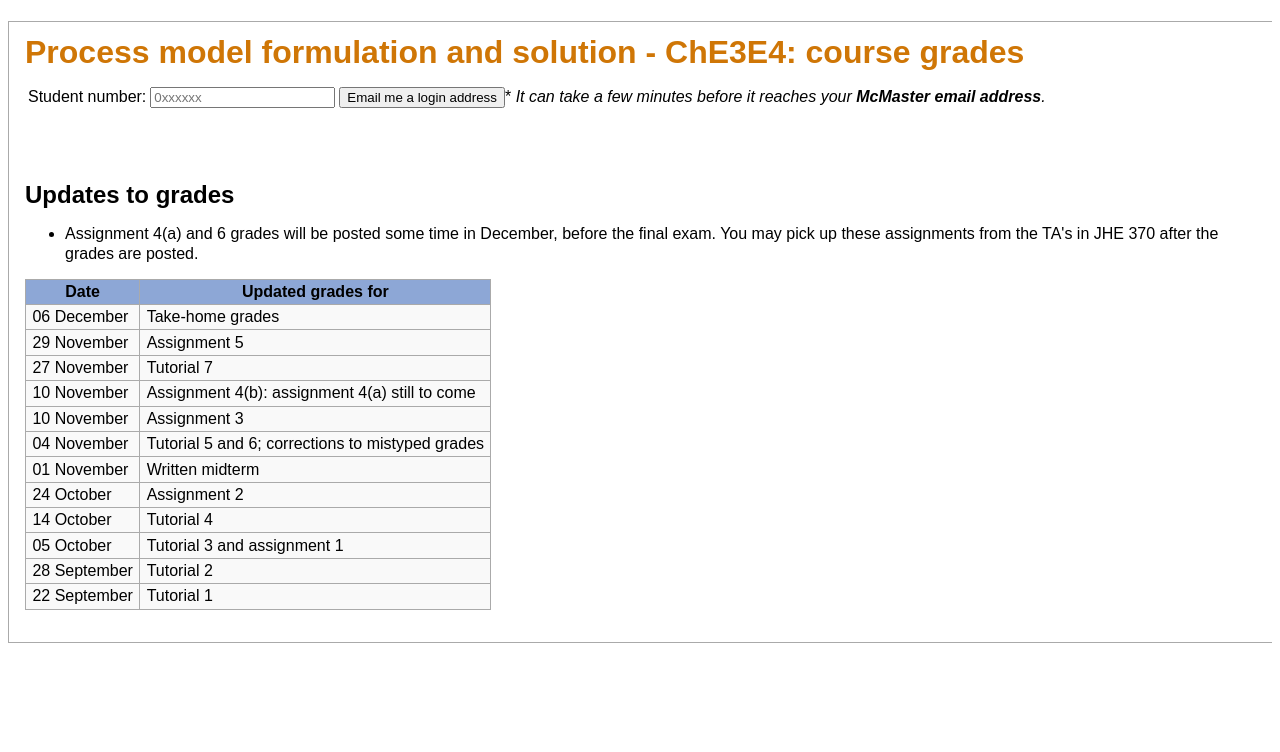
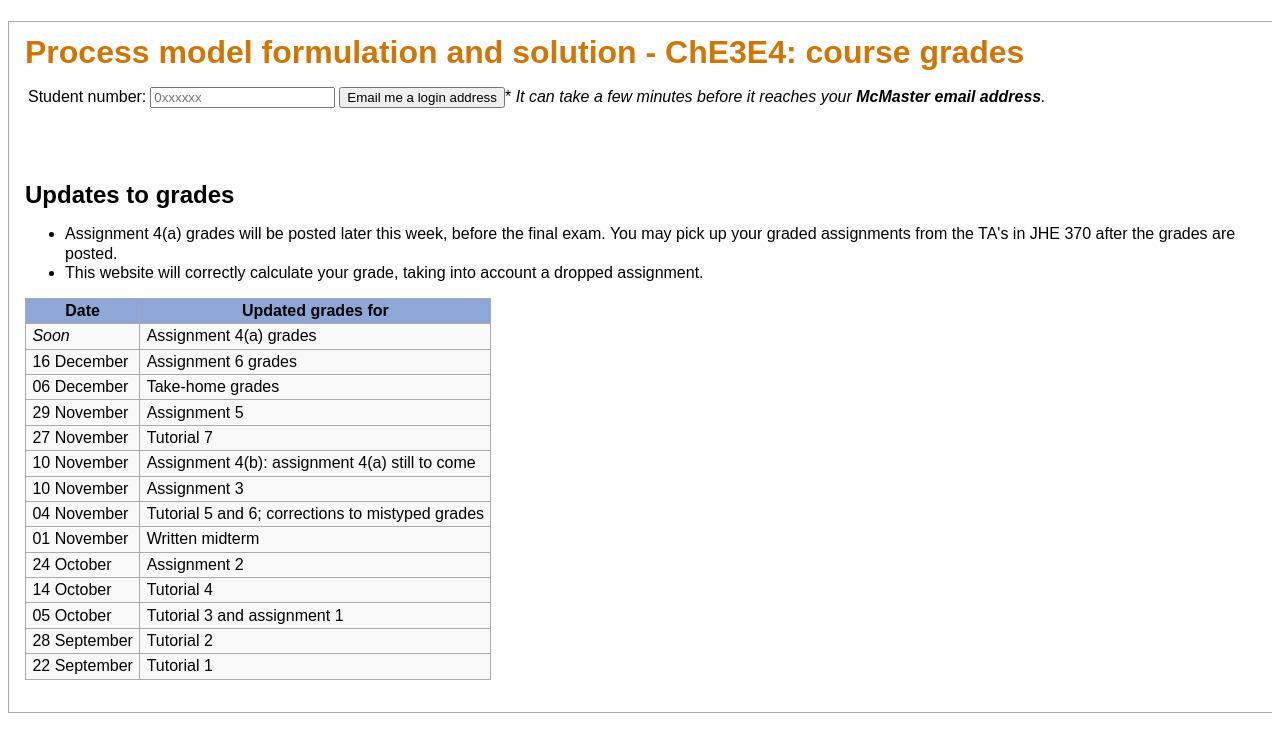
Before and after one commit to kgdunn/Django-app-grades, a Django app: template student/templates/sign_in_form.html in a window 1280 px wide. Shown: the top 752 px of the page. Run offline with Django 3.2, Linux system fonts and the light colour scheme; the template is opened without the code that fills it, so the values that code supplies are empty; some libraries are stand-ins or nearby versions.

Commit message:
Added assignment 6 grades

```diff
--- a/student/templates/display_grades.html
+++ b/student/templates/display_grades.html
@@ -5,7 +5,8 @@
 <div class="disclaimer">
 <b>Important notes:</b>
 <ul>
-<li> These grades should match those recorded on your tutorials, assignments, midterms and final exam.
+<li> These grades should match those recorded on your tutorials, assignments, midterms and final exam.  If not, then it is your responsibility to bring this to the instructor's attention. Grades
+for the final exam will be checked by 3 independent people to ensure their accuracy.
 <li> Unanswered questions are marked as NA; questions that were attempted, but with zero grade are marked as 0.0.
 <li> Extra grades (e.g. bonus marks) accumulate.  For example, you can get 108% for the assignments, and the 8% gets carried forward, as in
 0.2 x 108, since the assignments are weighted as 0.20.
--- a/student/templates/sign_in_form.html
+++ b/student/templates/sign_in_form.html
@@ -15,12 +15,20 @@ reaches your <b>McMaster email address</b>.</i></td>
 
 <br><br>
 <h2>Updates to grades</h2>
-<ul><li>Assignment 4(a) and 6 grades will be posted some time in December, before the final exam. You may pick up these assignments from the TA's in JHE 370 after the grades are
-posted.</li></ul>
+<ul><li>Assignment 4(a) grades will be posted later this week, before the final exam. You may pick up your graded assignments from the TA's in JHE 370 after the grades are posted.</li>
+    <li>This website will correctly calculate your grade, taking into account a dropped assignment. </ul>
         <table class="gradetable">
 		<tr>
 			<th>Date</th>
 			<th>Updated grades for</th>
+		</tr>
+		<tr>
+			<td><i>Soon</i></td>
+			<td>Assignment 4(a) grades</td>
+		</tr>
+		<tr>
+			<td>16 December</td>
+			<td>Assignment 6 grades</td>
 		</tr>
 		<tr>
 			<td>06 December</td>
```
Also changed, not shown: 3 other files.
